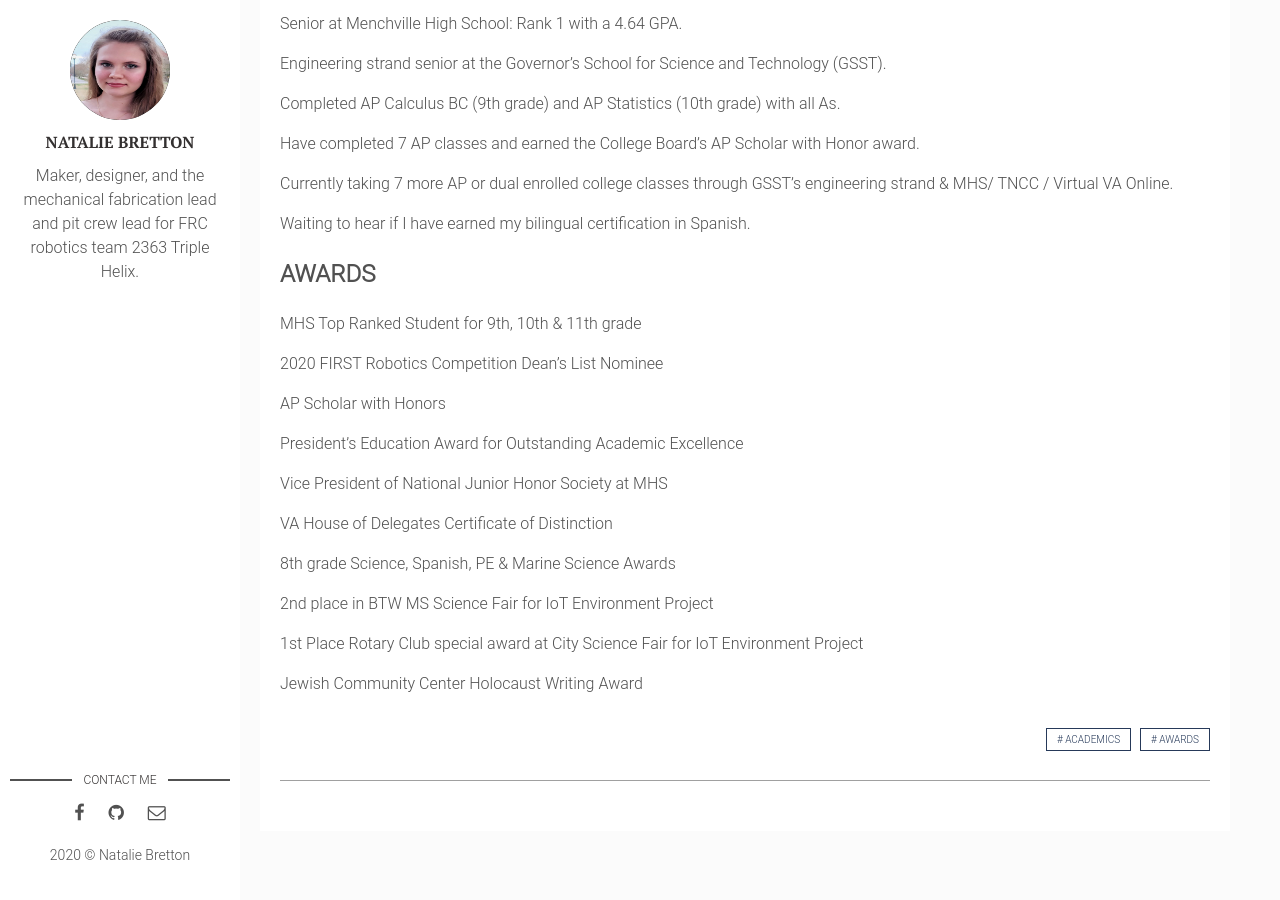
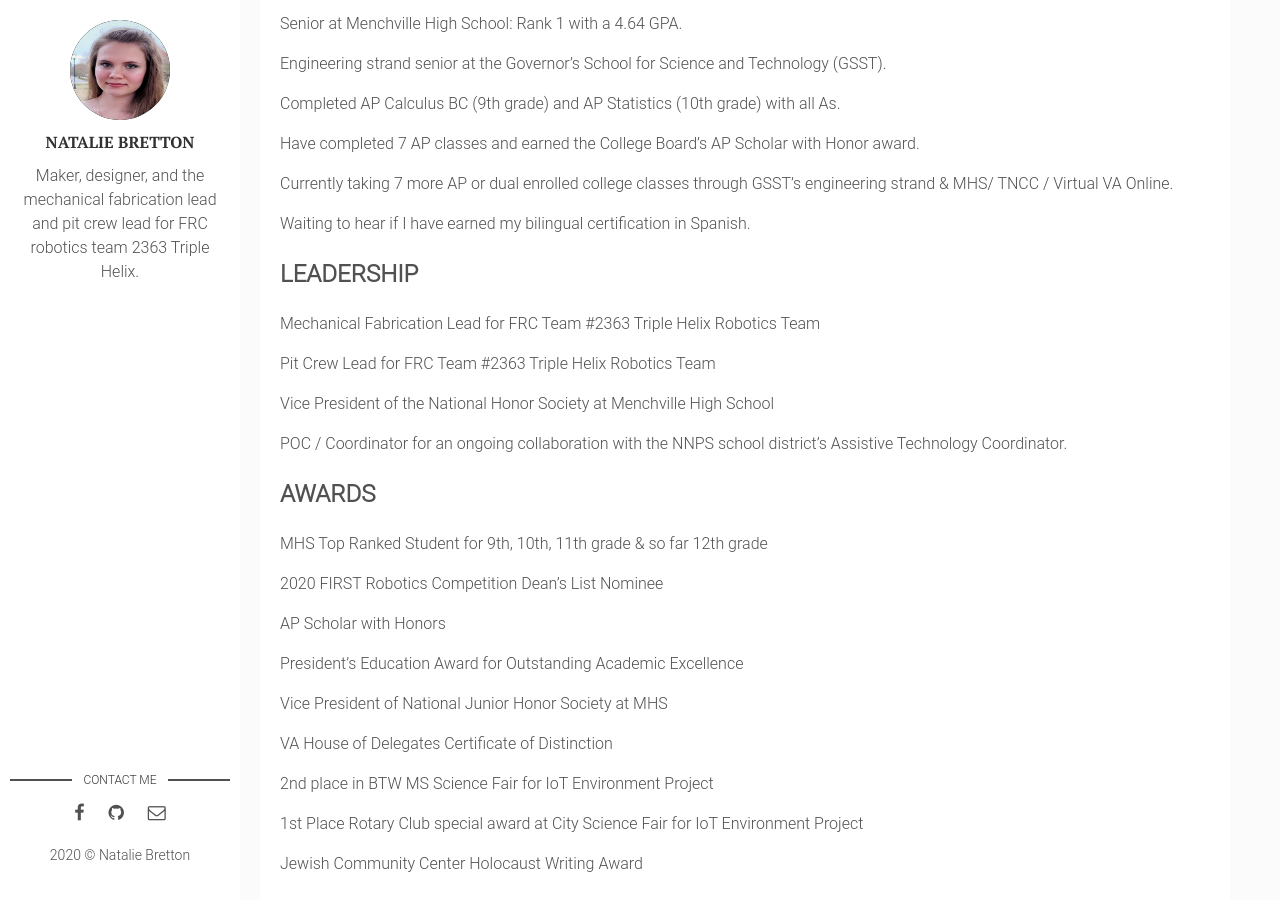
Before and after one commit to natgrrl/natgrrl.github.io, a Jekyll site: the page built from _posts/2020-09-24-academic-awards.markdown, in a window 1280 px wide and 900 px high, scrolled down 683 px. Built offline with Jekyll 4.4.1, drawn with Linux system fonts in a browser that asks for light colours.

Commit message:
Update 2020-09-24-academic-awards.markdown

```diff
--- a/_posts/2020-09-24-academic-awards.markdown
+++ b/_posts/2020-09-24-academic-awards.markdown
@@ -22,9 +22,21 @@ Currently taking 7 more AP or dual enrolled college classes through GSST’s eng
 Waiting to hear if I have earned my bilingual certification in Spanish.
 
 
+## LEADERSHIP
+
+Mechanical Fabrication Lead for FRC Team #2363 Triple Helix Robotics Team
+
+Pit Crew Lead for FRC Team #2363 Triple Helix Robotics Team
+
+Vice President of the National Honor Society at Menchville High School
+
+POC / Coordinator  for an ongoing collaboration with the NNPS school district’s Assistive Technology Coordinator.
+
+
+
 ## AWARDS
 
-MHS Top Ranked Student for 9th, 10th & 11th grade
+MHS Top Ranked Student for 9th, 10th, 11th grade & so far 12th grade
 
 2020 FIRST Robotics Competition Dean’s List Nominee
 
@@ -36,8 +48,6 @@ Vice President of National Junior Honor Society at MHS
 
 VA House of Delegates Certificate of Distinction
 
-8th grade Science, Spanish, PE & Marine Science Awards
-
 2nd place in BTW MS Science Fair for IoT Environment Project
 
 1st Place Rotary Club special award at City Science Fair for IoT Environment Project
```
